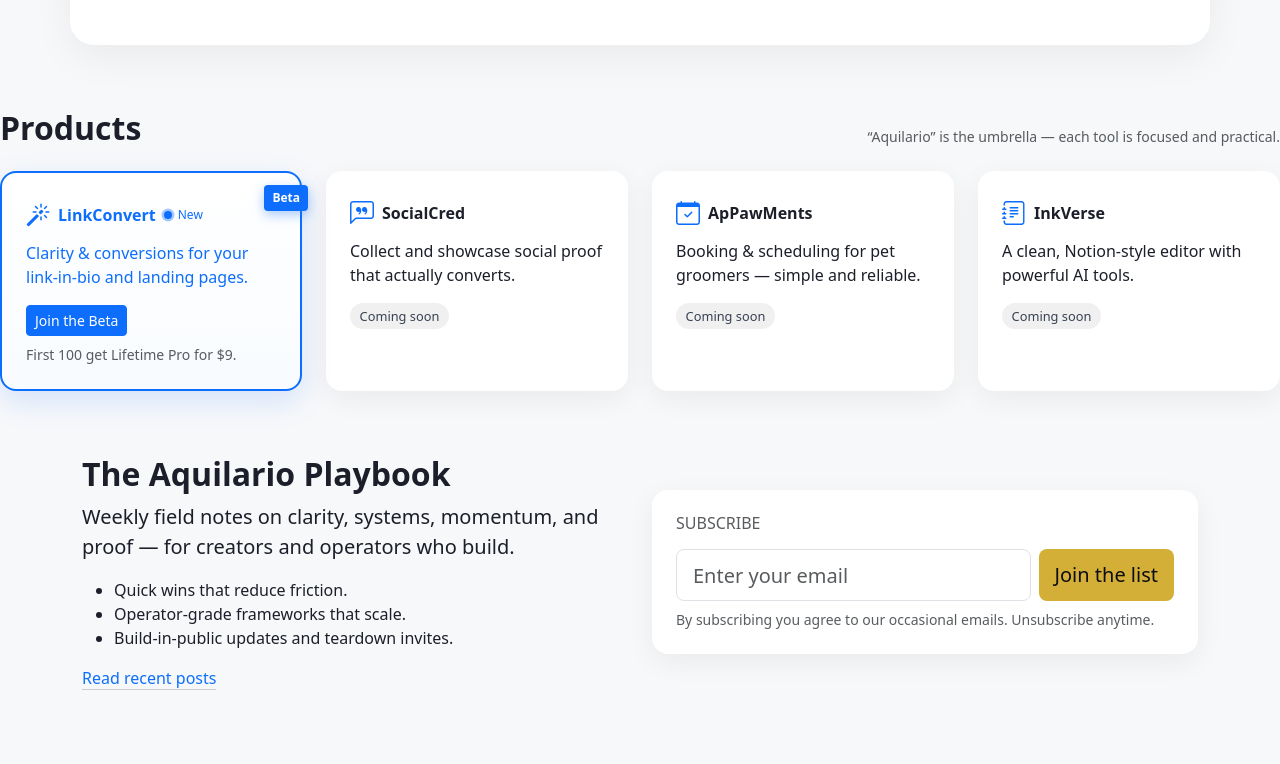
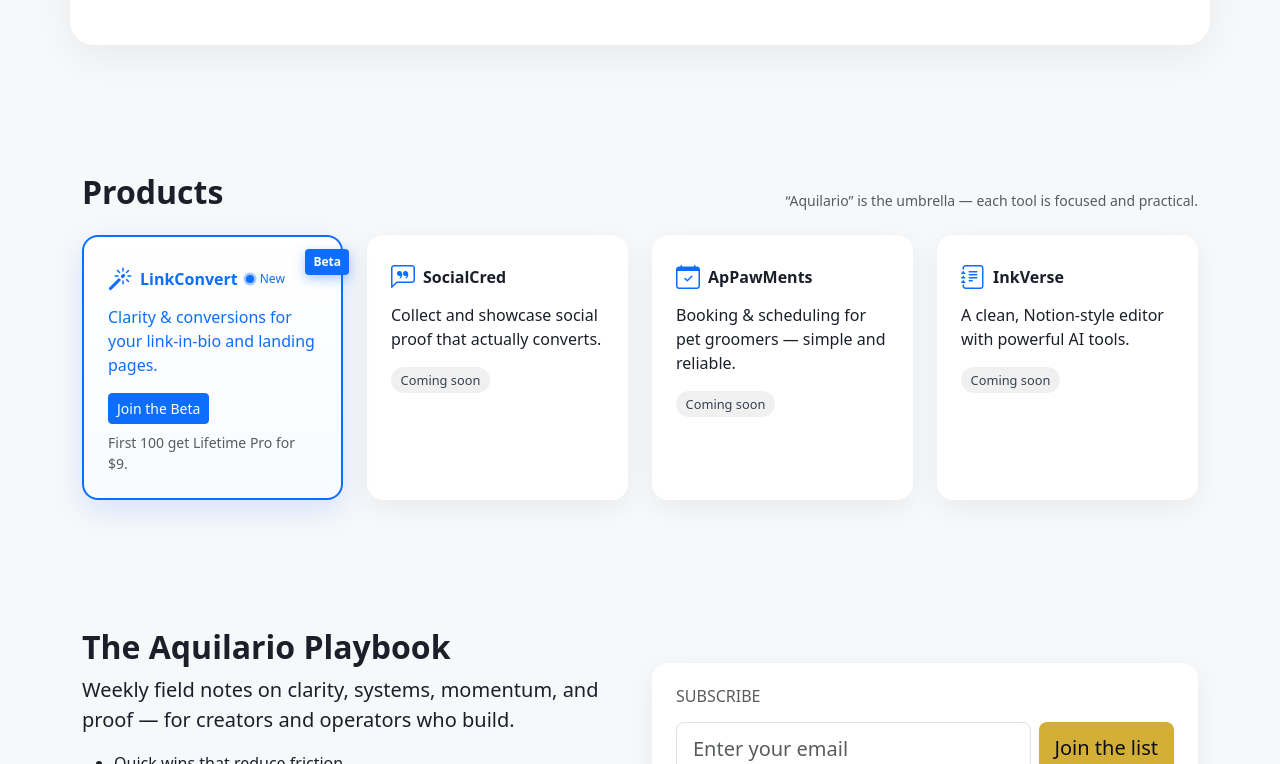
Before and after one commit to carbazzy808/aquilario, a website: page index.html in a window 1280 px wide. Shown: the part 599-1363 px from the top of the page. Drawn offline with nearby package versions, Linux system fonts and the light colour scheme.

Commit message:
Products Change

```diff
--- a/index.html
+++ b/index.html
@@ -132,17 +132,21 @@
     </div>
   </header>
 
+<!-- Products -->
+<section id="products" class="section">
+  <div class="container"><!-- open .container -->
+
     <div class="d-flex justify-content-between align-items-end mb-4">
       <h2 class="fw-bold mb-0">Products</h2>
       <span class="text-muted small">“Aquilario” is the umbrella — each tool is focused and practical.</span>
     </div>
 
-<!-- OPEN row -->
+    <!-- open .row -->
     <div class="row g-4">
 
       <!-- LinkConvert (featured) -->
       <div class="col-12 col-sm-6 col-lg-3">
-    <a href="/linkconvertbeta" class="text-decoration-none">
+        <a href="/linkconvertbeta" class="text-decoration-none d-block h-100">
           <div class="product-card p-4 h-100 featured position-relative">
             <span class="ribbon">Beta</span>
             <div class="d-flex align-items-center mb-2">
@@ -150,7 +154,7 @@
               <strong>LinkConvert</strong>
               <span class="ms-2 badge-new"><span class="dot"></span> New</span>
             </div>
-        <p class="mb-3">Clarity & conversions for your link-in-bio and landing pages.</p>
+            <p class="mb-3">Clarity &amp; conversions for your link-in-bio and landing pages.</p>
             <button class="btn btn-primary btn-sm">Join the Beta</button>
             <div class="text-muted small mt-2">First 100 get Lifetime Pro for $9.</div>
           </div>
@@ -176,7 +180,7 @@
             <i class="bi bi-calendar-check fs-4 me-2 text-primary" aria-hidden="true"></i>
             <strong>ApPawMents</strong>
           </div>
-      <p class="mb-3">Booking & scheduling for pet groomers — simple and reliable.</p>
+          <p class="mb-3">Booking &amp; scheduling for pet groomers — simple and reliable.</p>
           <span class="badge-soon">Coming soon</span>
         </div>
       </div>
@@ -194,7 +198,11 @@
       </div>
 
     </div>
-<!-- CLOSE row -->
+    <!-- /row -->
+
+  </div><!-- /container -->
+</section>
+
 
 
   <!-- Playbook -->
```
Lines whose indentation alone changed are shown as unchanged.
